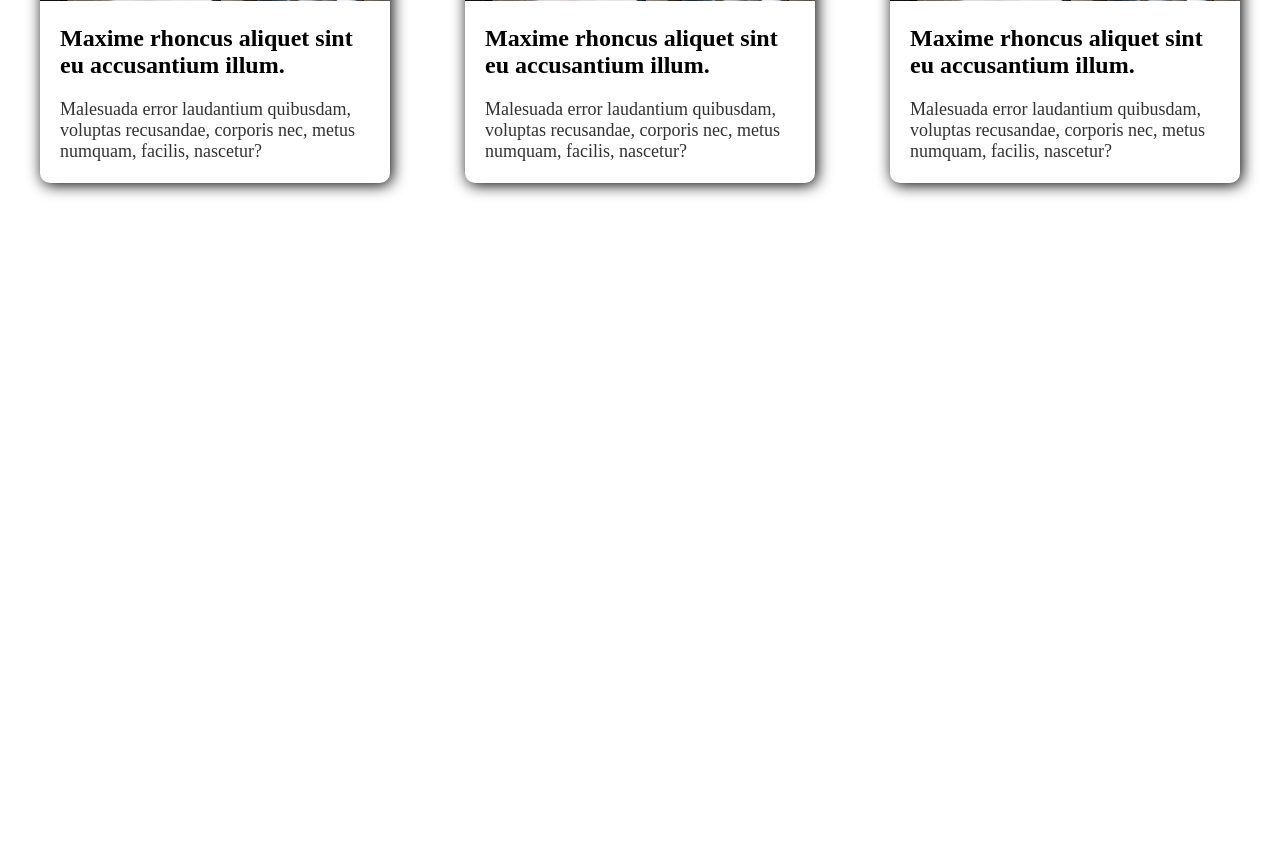
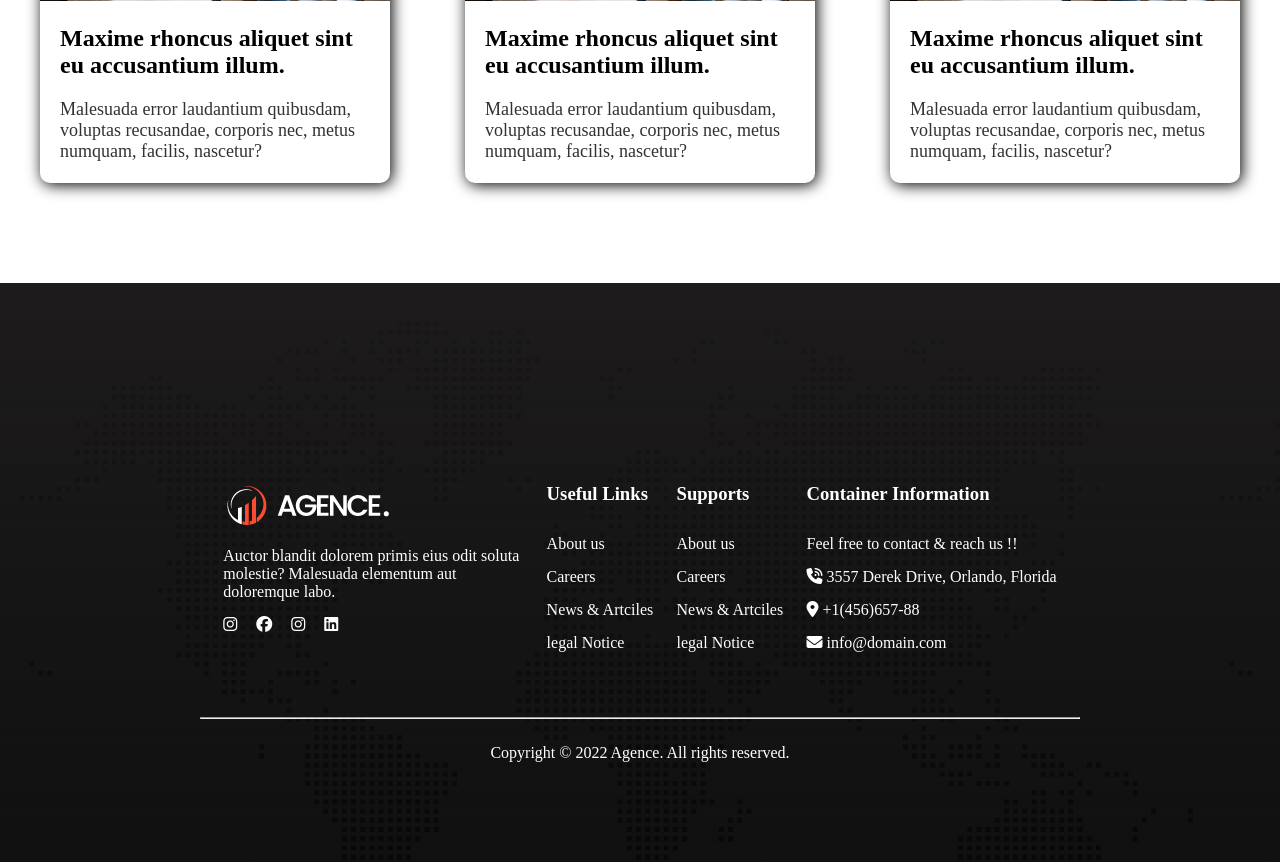
Before and after one commit to emamuddin10/a3-project-digital-agency, a plain HTML site: page index.html in a window 1280 px wide. Shown: the part 2424-3286 px from the top of the page. Before the commit the page ends 2707 px from the top, so only its background shows below. Drawn offline with Linux system fonts and the light colour scheme.

Commit message:
footer section done

```diff
--- a/index.html
+++ b/index.html
@@ -5,6 +5,7 @@
     <meta charset="UTF-8">
     <meta name="viewport" content="width=device-width, initial-scale=1.0">
     <link rel="stylesheet" href="style.css">
+    <script src="https://kit.fontawesome.com/9668e05192.js" crossorigin="anonymous"></script>
     <title>Digital Agency</title>
 </head>
 <!-- https://gias-uddin-swe.github.io/digital-agency/ -->
@@ -44,7 +45,8 @@
                     <button class="btn-secondary service-btn-2">Service List</button>
                     <h1 class="service-title"><span>Services</span> We Can Help You With !
                     </h1>
-                    <p class="  service-description">Vero id posuere tempus aspernatur quaerat mollis voluptatum eveniet porro viverra libero
+                    <p class="  service-description">Vero id posuere tempus aspernatur quaerat mollis voluptatum eveniet
+                        porro viverra libero
                         habitasse porro fames quos pharetra diamcupidatatligula!NetusQuosdignissi mos laoreet.
                     </p>
                     <ol>
@@ -99,7 +101,8 @@
                 </div>
             </div>
             <div class="pb-container">
-                <p class="pb-title">Lorem ipsum, dolor sit amet consectetur adipisicing elit. Corrupti laborum labore molestias optio cumque magni ullam deserunt..</p>
+                <p class="pb-title">Lorem ipsum, dolor sit amet consectetur adipisicing elit. Corrupti laborum labore
+                    molestias optio cumque magni ullam deserunt..</p>
                 <button class="btn-service">Make Appoinment</button>
             </div>
         </section>
@@ -109,28 +112,72 @@
         <section class="blognews-container">
             <div class="blog-content">
                 <h2 class="blog-title"><span>Blog</span>& News From Us!</h2>
-            <p class="blog-description"> Sint nascetur facere, delectus conubia consequuntur, nonummy distinctio! Non officiis, id natus non nisl provident justo.</p>
+                <p class="blog-description"> Sint nascetur facere, delectus conubia consequuntur, nonummy distinctio!
+                    Non officiis, id natus non nisl provident justo.</p>
             </div>
             <div class="cards">
                 <div class="card">
                     <img class="card-img" src="./asset/image/blog-1.jpg" alt="">
                     <h3 class="card-title">Maxime rhoncus aliquet sint eu accusantium illum.</h3>
-                <p class="card-description">Malesuada error laudantium quibusdam, voluptas recusandae, corporis nec, metus numquam, facilis, nascetur?</p>
+                    <p class="card-description">Malesuada error laudantium quibusdam, voluptas recusandae, corporis nec,
+                        metus numquam, facilis, nascetur?</p>
                 </div>
                 <div class="card">
                     <img class="card-img" src="./asset/image/blog-1.jpg" alt="">
                     <h3 class="card-title">Maxime rhoncus aliquet sint eu accusantium illum.</h3>
-                <p class="card-description">Malesuada error laudantium quibusdam, voluptas recusandae, corporis nec, metus numquam, facilis, nascetur?</p>
+                    <p class="card-description">Malesuada error laudantium quibusdam, voluptas recusandae, corporis nec,
+                        metus numquam, facilis, nascetur?</p>
                 </div>
                 <div class="card">
                     <img class="card-img" src="./asset/image/blog-1.jpg" alt="">
                     <h3 class="card-title">Maxime rhoncus aliquet sint eu accusantium illum.</h3>
-                <p class="card-description">Malesuada error laudantium quibusdam, voluptas recusandae, corporis nec, metus numquam, facilis, nascetur?</p>
+                    <p class="card-description">Malesuada error laudantium quibusdam, voluptas recusandae, corporis nec,
+                        metus numquam, facilis, nascetur?</p>
                 </div>
             </div>
         </section>
     </main>
-    <footer></footer>
+    <footer>
+        <div class="foot-container">
+            <div>
+                <img src="./asset/logo/logo.png" alt="">
+                <p class="foot-p">Auctor blandit dolorem primis eius odit soluta molestie? Malesuada elementum aut doloremque labo.
+                </p>
+                <div>
+                    <a href=""><i class="fa-brands fa-instagram" style="color: #ffffff;"></i></a>
+                    <a href=""><i class="fa-brands fa-facebook " style="color: #ffffff;"></i></a>
+                    <a href=""><i class="fa-brands fa-instagram" style="color: #ffffff;"></i></a>
+                    <a href=""><i class="fa-brands fa-linkedin" style="color: #ffffff;"></i></a>
+                </div>
+            </div>
+            <div>
+                <h3 class="foot-title">Useful Links
+                </h3>
+                <li>About us</li>
+                <li>Careers</li>
+                <li> News & Artciles</li>
+                <li>legal Notice</li>
+            </div>
+            <div>
+                <h3 class="foot-title">Supports
+                </h3>
+                <li>About us</li>
+                <li>Careers</li>
+                <li> News & Artciles</li>
+                <li>legal Notice</li>
+            </div>
+            <div>
+                <h3 class="foot-title">Container Information
+                </h3>
+                <li>Feel free to contact & reach us !!</li>
+                <li><i class="fa-solid fa-phone-volume" style="color: #ffffff;"></i> 3557 Derek Drive, Orlando, Florida</li>
+                <li><i class="fa-solid fa-location-dot" style="color: #ffffff;"></i> +1(456)657-88</li>
+                <li><i class="fa-solid fa-envelope" style="color: #ffffff;"></i> info@domain.com</li>
+            </div>
+        </div>
+        <hr>
+        <p class="copyright-text">Copyright © 2022 Agence. All rights reserved.</p>
+    </footer>
 </body>
 
 </html>
--- a/style.css
+++ b/style.css
@@ -61,9 +61,7 @@ nav{
     background-size: cover;
 
 }
-.banner-center{
-    /* line-height: 80px; */
-}
+
 
 
 span{
@@ -111,7 +109,8 @@ span{
 
 .service-container{
     height: 100vh;
-    background-image: url('./asset/image/footer-bg.png'),linear-gradient(rgba(0, 0, 0, 0.952),rgba(0, 0, 0, 0.918));
+    background-image: url('./asset/image/footer-bg.png'),
+    linear-gradient(rgba(0, 0, 0, 0.952),rgba(0, 0, 0, 0.918));
     background-blend-mode: overlay;
     padding: 100px;
     display: flex;
@@ -288,3 +287,47 @@ span{
    color: rgb(51, 50, 50);
    padding: 0px 15px 20px 20px;
 }
+
+
+
+/* footer section  */
+
+footer{
+    /* background-color: #000000b9; */
+    background-image: url('./asset/image/footer-bg.png'), linear-gradient(rgb(29, 27, 27), rgba(0, 0, 0, 0.938));
+    background-blend-mode: overlay;
+    /* height: 70vh; */
+    /* padding: 200px; */
+    padding: 200px 200px 100px 200px;
+}
+.foot-container{
+    display: flex;
+    justify-content: space-evenly;
+}
+.foot-p{
+    width: 300px;
+    color: white;
+    padding: 15px 0px;
+}
+.foot-title{
+    color: white;
+    padding-bottom: 30px;
+}
+footer li{
+    list-style: none;
+    color: white;
+    padding-bottom: 15px;
+}
+footer a{
+    margin-right: 15px;
+}
+hr{
+    /* height: 1px; */
+    /* padding-top: 50px; */
+    margin-top: 50px;
+}
+.copyright-text{
+    color: white;
+    text-align: center;
+    padding-top: 25px;
+}
```
Lines whose indentation alone changed are shown as unchanged.
